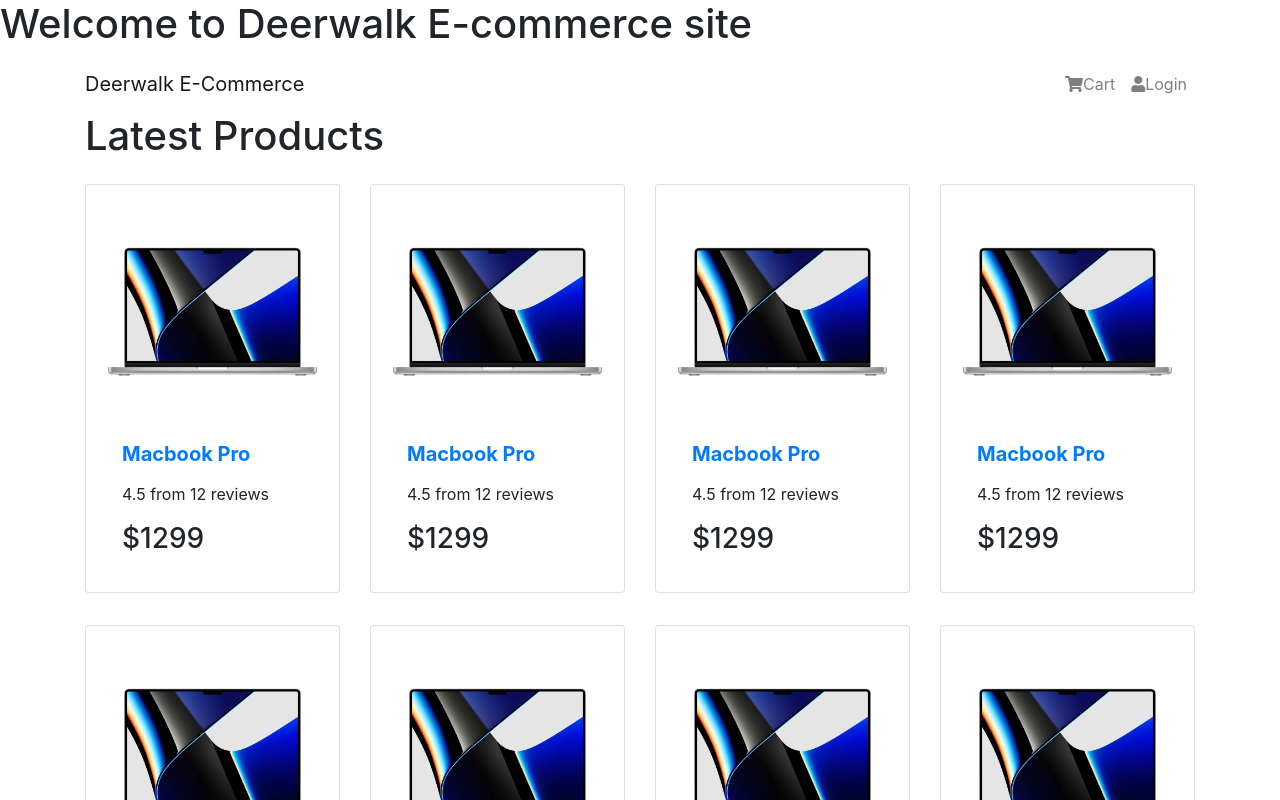
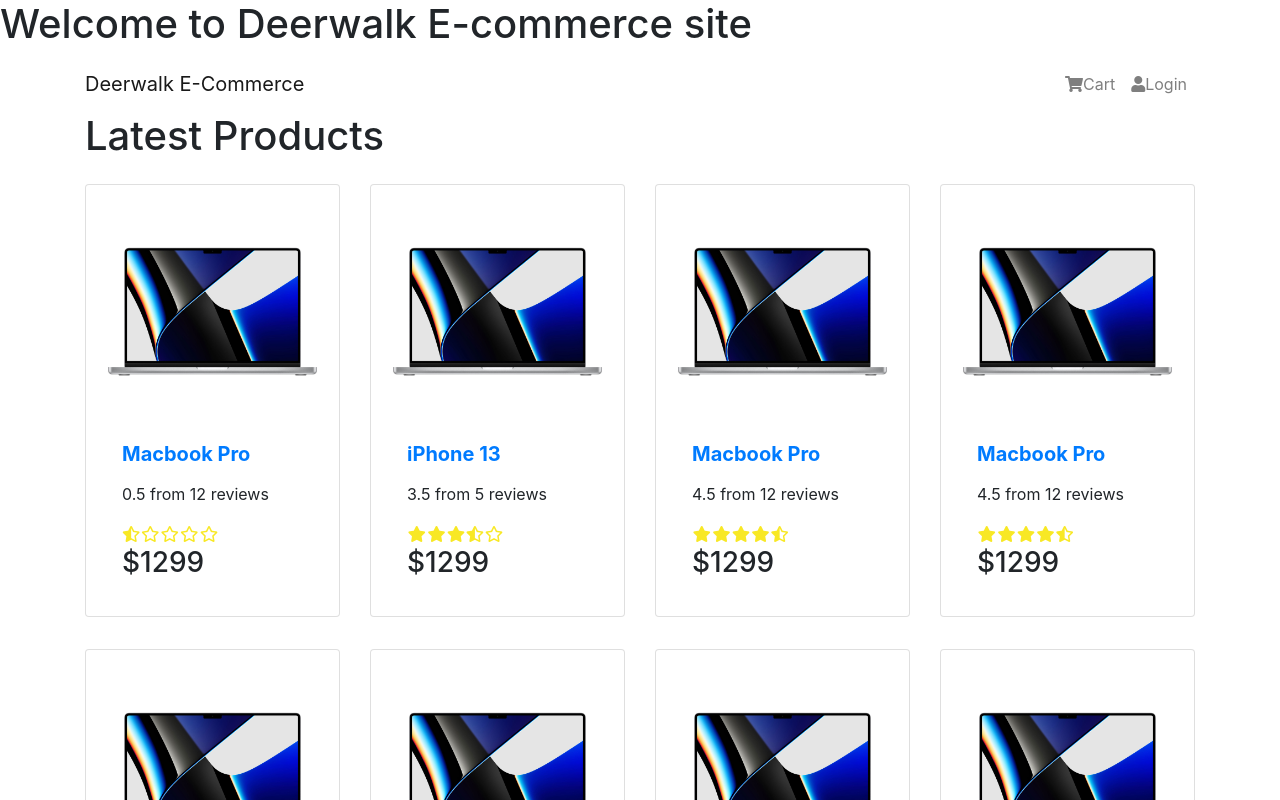
Before and after one commit to aryalg/deerwalk_mern_class, a React (Create React App) app in the folder frontend/: page / in a window 1280 px wide. Shown: the top 800 px of the page. Built offline with nearby package versions, Linux system fonts and the light colour scheme.

Commit message:
added rating component

```diff
--- a/frontend/src/components/Product.js
+++ b/frontend/src/components/Product.js
@@ -1,5 +1,6 @@
 import React from "react";
 import { Card } from "react-bootstrap";
+import Rating from "./Rating";
 
 const Product = ({ product }) => {
   return (
@@ -19,6 +20,8 @@ const Product = ({ product }) => {
           <div className="my-3">
             {product.rating} from {product.numReviews} reviews
           </div>
+
+          <Rating val={product.rating}></Rating>
         </Card.Text>
 
         <Card.Text as="h3">${product.price}</Card.Text>
--- /dev/null
+++ b/frontend/src/components/Rating.js
@@ -0,0 +1,83 @@
+import React from "react";
+import PropTypes from "prop-types";
+
+const Rating = ({ val, color }) => {
+  return (
+    <div className="rating">
+      <span>
+        <i
+          style={{ color }}
+          className={
+            val >= 1
+              ? "fas fa-star"
+              : val >= 0.5
+              ? "fas fa-star-half-alt"
+              : "far fa-star"
+          }
+        ></i>
+      </span>
+
+      <span>
+        <i
+          style={{ color }}
+          className={
+            val >= 2
+              ? "fas fa-star"
+              : val >= 1.5
+              ? "fas fa-star-half-alt"
+              : "far fa-star"
+          }
+        ></i>
+      </span>
+
+      <span>
+        <i
+          style={{ color }}
+          className={
+            val >= 3
+              ? "fas fa-star"
+              : val >= 2.5
+              ? "fas fa-star-half-alt"
+              : "far fa-star"
+          }
+        ></i>
+      </span>
+
+      <span>
+        <i
+          style={{ color }}
+          className={
+            val >= 4
+              ? "fas fa-star"
+              : val >= 3.5
+              ? "fas fa-star-half-alt"
+              : "far fa-star"
+          }
+        ></i>
+      </span>
+
+      <span>
+        <i
+          style={{ color }}
+          className={
+            val >= 5
+              ? "fas fa-star"
+              : val >= 4.5
+              ? "fas fa-star-half-alt"
+              : "far fa-star"
+          }
+        ></i>
+      </span>
+    </div>
+  );
+};
+
+Rating.defaultProps = {
+  color: "#f8e825",
+};
+
+Rating.propTypes = {
+  val: PropTypes.number.isRequired,
+};
+
+export default Rating;
--- a/frontend/src/index.css
+++ b/frontend/src/index.css
@@ -1,3 +1,7 @@
 main {
   min-height: 80vh;
 }
+
+.rating span {
+  margin: 0.05rem;
+}
--- a/frontend/src/products.js
+++ b/frontend/src/products.js
@@ -1,6 +1,32 @@
 const products = [
   {
     _id: "1",
+    name: "Macbook Pro",
+    image: "/images/macbook.jpeg",
+    description:
+      "The new MacBook Pro delivers game-changing performance for pros. With the powerful M1 Pro chip to power through your work while enjoying incredible",
+    brand: "Apple",
+    category: "Electronics",
+    price: 1299,
+    countInStock: 10,
+    rating: 0.5,
+    numReviews: 12,
+  },
+  {
+    _id: "2",
+    name: "iPhone 13",
+    image: "/images/macbook.jpeg",
+    description:
+      "The new MacBook Pro delivers game-changing performance for pros. With the powerful M1 Pro chip to power through your work while enjoying incredible",
+    brand: "Apple",
+    category: "Electronics",
+    price: 1299,
+    countInStock: 10,
+    rating: 3.5,
+    numReviews: 5,
+  },
+  {
+    _id: "3",
     name: "Macbook Pro",
     image: "/images/macbook.jpeg",
     description:
@@ -13,7 +39,7 @@ const products = [
     numReviews: 12,
   },
   {
-    _id: "1",
+    _id: "4",
     name: "Macbook Pro",
     image: "/images/macbook.jpeg",
     description:
@@ -26,7 +52,7 @@ const products = [
     numReviews: 12,
   },
   {
-    _id: "1",
+    _id: "5",
     name: "Macbook Pro",
     image: "/images/macbook.jpeg",
     description:
@@ -39,7 +65,7 @@ const products = [
     numReviews: 12,
   },
   {
-    _id: "1",
+    _id: "6",
     name: "Macbook Pro",
     image: "/images/macbook.jpeg",
     description:
@@ -52,7 +78,7 @@ const products = [
     numReviews: 12,
   },
   {
-    _id: "1",
+    _id: "7",
     name: "Macbook Pro",
     image: "/images/macbook.jpeg",
     description:
@@ -65,7 +91,7 @@ const products = [
     numReviews: 12,
   },
   {
-    _id: "1",
+    _id: "8",
     name: "Macbook Pro",
     image: "/images/macbook.jpeg",
     description:
@@ -78,7 +104,7 @@ const products = [
     numReviews: 12,
   },
   {
-    _id: "1",
+    _id: "9",
     name: "Macbook Pro",
     image: "/images/macbook.jpeg",
     description:
@@ -87,33 +113,7 @@ const products = [
     category: "Electronics",
     price: 1299,
     countInStock: 10,
-    rating: 4.5,
-    numReviews: 12,
-  },
-  {
-    _id: "1",
-    name: "Macbook Pro",
-    image: "/images/macbook.jpeg",
-    description:
-      "The new MacBook Pro delivers game-changing performance for pros. With the powerful M1 Pro chip to power through your work while enjoying incredible",
-    brand: "Apple",
-    category: "Electronics",
-    price: 1299,
-    countInStock: 10,
-    rating: 4.5,
-    numReviews: 12,
-  },
-  {
-    _id: "1",
-    name: "Macbook Pro",
-    image: "/images/macbook.jpeg",
-    description:
-      "The new MacBook Pro delivers game-changing performance for pros. With the powerful M1 Pro chip to power through your work while enjoying incredible",
-    brand: "Apple",
-    category: "Electronics",
-    price: 1299,
-    countInStock: 10,
-    rating: 4.5,
+    rating: 3.5,
     numReviews: 12,
   },
 ];
--- a/frontend/src/screens/HomeScreen.js
+++ b/frontend/src/screens/HomeScreen.js
@@ -12,7 +12,7 @@ const HomeScreen = () => {
       <h1>Latest Products</h1>
       <Row>
         {products.map((product) => (
-          <Col sm={12} md={6} lg={4} xl={3}>
+          <Col key={product._id} sm={12} md={6} lg={4} xl={3}>
             <Product product={product} />
           </Col>
         ))}
```
